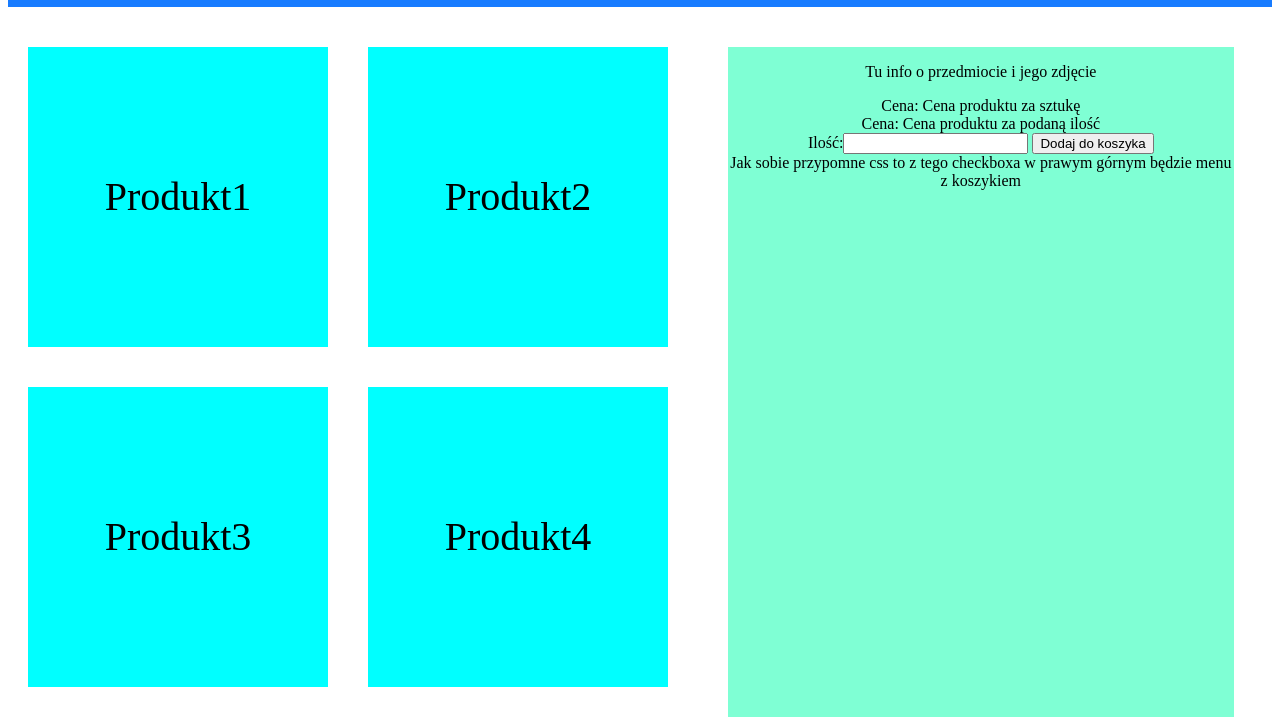
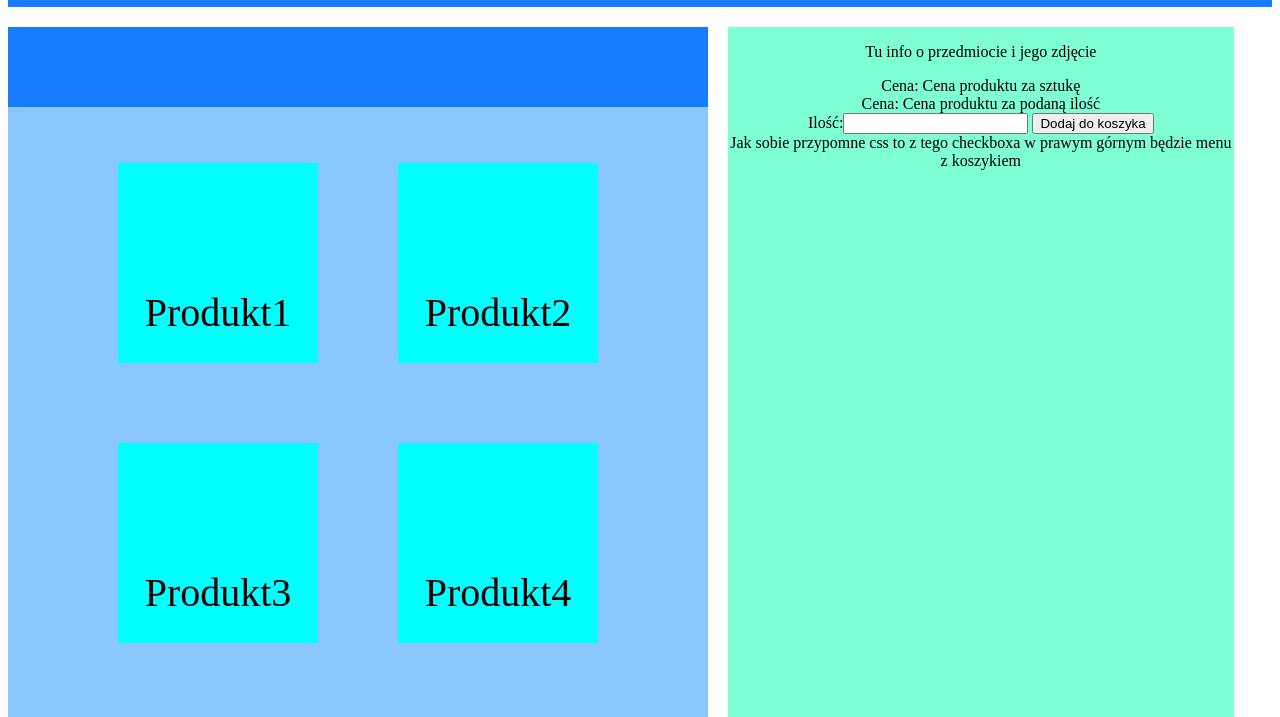
Before and after one commit to luczak20p/Sklep-Internetowy-Grudzien-2021, a plain HTML site: page aplikacjaDoListopada.html in a window 1280 px wide. Shown: the part 83-800 px from the top of the page. Drawn offline with Linux system fonts and the light colour scheme.

Commit message:
Add files via upload

```diff
--- a/Yugoslavia.css
+++ b/Yugoslavia.css
@@ -45,34 +45,45 @@ nav>ol>li:hover {
     background-color: #ffbc40
 }
 
-.reperti{
-    width:700px;
+.reperti {
+    width: 700px;
     display: flex;
-    flex-wrap:wrap;
+    flex-wrap: wrap;
 }
 
-.reperti>div{
-    width: 300px;
-    height: 300px;
+.reperti>div {
+    width: 200px;
+    height: 200px;
     background-color: aqua;
-    margin:20px;
+    margin: 40px;
     display: inline-block;
     font-size: 40px;
     text-align: center;
     line-height: 300px;
 }
 
-#test{
+.reperti {
+    background-color: #8BC7FF;
+    justify-content: center;
+}
+
+#test {
     width: 40%;
     background-color: aquamarine;
-    margin:20px;
+    margin-left: 20px;
     text-align: center;
 }
 
-.proba{
+.proba {
     display: flex;
     flex-wrap: wrap;
 
+}
 
-
+.reperti>p {
+    width: 700px;
+    height: 80px;
+    background-color: #187cff;
+    position: relative;
+    margin-top: 0;
 }
--- a/aplikacjaDoListopada.html
+++ b/aplikacjaDoListopada.html
@@ -23,6 +23,7 @@
 
     <div class=proba>
         <div class=reperti>
+            <p></p>
             <div>Produkt1</div>
             <div>Produkt2</div>
             <div>Produkt3</div>
@@ -49,7 +50,6 @@
     </div>
 
     <script>
-
         x = document.querySelectorAll(".reperti>div");
 
         console.log(x[0])
@@ -58,9 +58,9 @@
 
 
 
-    for(q=0;q<x.length;q++){
-        x[q].addEventListener("click", function(){
-            document.getElementById("test").innerHTML+=" A"
+        for (q = 0; q < x.length; q++) {
+            x[q].addEventListener("click", function () {
+                document.getElementById("test").innerHTML += " A"
             })
         }
     </script>
```
Lines whose indentation alone changed are shown as unchanged.
